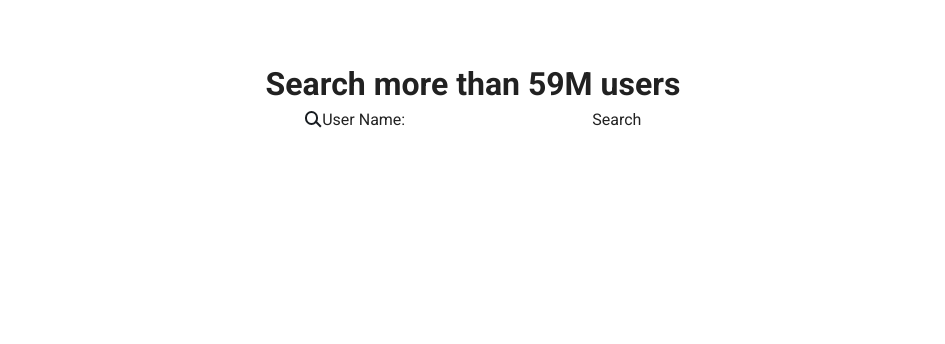
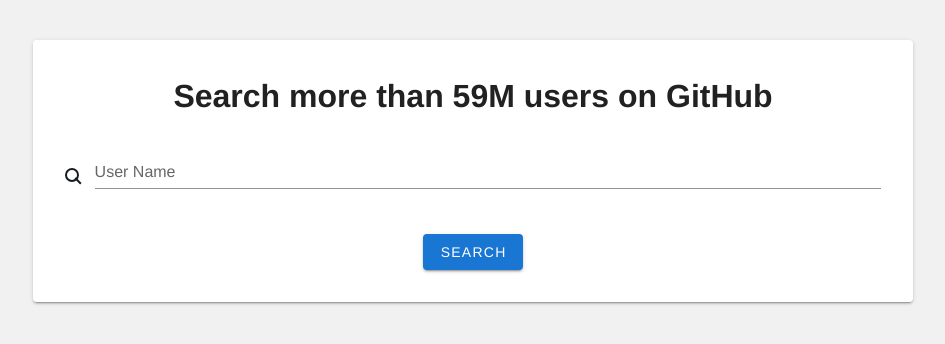
Before and after one commit to IamGrimUs/GitHub-user-search, a Vue app: page / in a window 1280 px wide. Shown: the top 344 px of the page, without its empty margins (167-1112 px from the left). Built offline with nearby package versions, Linux system fonts and the light colour scheme.

Commit message:
Chor: secondary API call for user details

```diff
--- a/public/index.html
+++ b/public/index.html
@@ -6,7 +6,11 @@
     <meta name="viewport" content="width=device-width,initial-scale=1.0" />
     <link rel="icon" href="<%= BASE_URL %>favicon.ico" />
     <link
-      href="https://fonts.googleapis.com/css?family=Roboto:100,300,400,500,700,900|Material+Icons"
+      href="https://fonts.googleapis.com/css?family=Roboto:100,300,400,500,700,900"
+      rel="stylesheet"
+    />
+    <link
+      href="https://cdn.jsdelivr.net/npm/@mdi/font@5.x/css/materialdesignicons.min.css"
       rel="stylesheet"
     />
     <title><%= htmlWebpackPlugin.options.title %></title>
--- a/src/App.vue
+++ b/src/App.vue
@@ -1,6 +1,6 @@
 <template>
   <div id="app">
-    <v-app id="inspire">
+    <v-app>
       <router-view :key="$route.fullPath" />
     </v-app>
   </div>
@@ -16,7 +16,24 @@
   -webkit-font-smoothing: antialiased;
   -moz-osx-font-smoothing: grayscale;
   text-align: center;
-  color: #2c3e50;
-  margin-top: 60px;
+  color: #171c21;
+  margin-top: 40px;
+  background-color: #f1f1f1;
+}
+body {
+  background-color: #f1f1f1;
+}
+.flex {
+  display: flex;
+  justify-content: space-between;
+}
+.text-center {
+  text-align: center;
+}
+.bold {
+  font-weight: 700;
+}
+a {
+  text-decoration: none;
 }
 </style>
--- a/src/services/UserServices.js
+++ b/src/services/UserServices.js
@@ -7,10 +7,12 @@
   },
 })
 
-export default {
-  getUsers(searchTerm, pageNumber) {
-    return apiClient.get(
-      `https://api.github.com/search/users?q=${searchTerm}&per_page=50&page=${pageNumber}`
-    )
-  },
+export function getUsers(searchTerm, pageNumber) {
+  return apiClient.get(
+    `https://api.github.com/search/users?q=${searchTerm}&per_page=10&page=${pageNumber}`
+  )
 }
+export function getUserDetails(userURL) {
+  return apiClient.get(userURL)
+}
+export default { getUsers, getUserDetails }
--- a/src/store/index.js
+++ b/src/store/index.js
@@ -1,7 +1,6 @@
 import Vue from 'vue'
 import Vuex from 'vuex'
 import UserServices from '@/services/UserServices.js'
-import router from '@/router/index'
 
 Vue.use(Vuex)
 
@@ -9,12 +8,14 @@
   state: {
     searchInput: '',
     totalUserCount: 0,
-    pageOneViewed: false,
     users: [],
   },
   getters: {
     getUsers: state => {
       return state.users
+    },
+    getSingleUser: state => {
+      return state.user
     },
     getTotalUserCount: state => {
       return state.totalUserCount
@@ -24,14 +25,14 @@
     SET_USERS(state, users) {
       state.users = users
     },
+    SET_USERDETAILS(state, index, details) {
+      state.users[index] = details
+    },
     SET_TOTALUSERCOUNT(state, totalUserCount) {
       state.totalUserCount = totalUserCount
     },
     SET_SEARCHINPUT(state, searchInput) {
       state.searchInput = searchInput
-    },
-    SET_PAGEONEVIEWED(state, payload) {
-      state.pageOneViewed = payload
     },
   },
   actions: {
@@ -40,12 +41,11 @@
         .then(response => {
           commit('SET_TOTALUSERCOUNT', response.data.total_count)
           commit('SET_USERS', response.data.items)
-          console.log('users from state: ', this.state.users)
-          if (pageNumber === 1 && !this.state.pageOneViewed) {
-            commit('SET_PAGEONEVIEWED', true)
-            router.push('dashboard')
-          }
         })
+        .then(() => {
+          console.log(this.state.users)
+        })
+
         .catch(error => {
           console.log('There was an error:', error.response)
         })
--- a/src/views/Dashboard.vue
+++ b/src/views/Dashboard.vue
@@ -1,19 +1,47 @@
 <template>
   <div>
+    <h1>Here's a list of users matching the serach term {{ searchInput }}.</h1>
+    <div class="user-grid mt-6">
       <template v-for="user in users">
-      <div :key="user.id">{{ user.login }}</div>
+        <v-card class="pa-4" @click="gotoGitHub(user.html_url)" :key="user.id">
+          <v-avatar :size="80">
+            <img :src="user.avatar_url" />
+          </v-avatar>
+          <p class="text-center user-name mt-4">{{ user.login }}</p>
+          <p class="text-center mt-4" v-if="user.bio">{{ user.bio }}</p>
+          <p v-else>No description provided.</p>
+          <div class="flex">
+            <div>
+              <p class="bold">Followers</p>
+              <p class="text-center mt-4" v-if="user.followers">
+                {{ user.followers }}
+              </p>
+              <p v-else>0</p>
+            </div>
+            <div>
+              <p class="bold">Following:</p>
+              <p class="text-center mt-4" v-if="user.following">
+                {{ user.following }}
+              </p>
+              <p v-else>0</p>
+            </div>
+          </div>
+        </v-card>
       </template>
-    <template>
-      <div class="text-xs-center">
+    </div>
+    <div class="mt-8">
       <v-pagination
         :length="Math.round(totalUserCount / 50) + 1"
         v-model="page"
-          total-visible="10"
+        total-visible="7"
         prev-icon="mdi-menu-left"
         next-icon="mdi-menu-right"
       ></v-pagination>
+      <p class="text-center mt-2">
+        Total number of users found:
+        <span class="bold">{{ totalUserCount }}</span>
+      </p>
     </div>
-    </template>
   </div>
 </template>
 
@@ -27,14 +55,49 @@
     }
   },
   computed: {
-    ...mapState(['users', 'totalUserCount']),
+    ...mapState(['users', 'totalUserCount', 'searchInput']),
   },
   watch: {
     page() {
       this.$store.dispatch('fetchUsers', this.page)
     },
   },
+  methods: {
+    gotoGitHub(url) {
+      window.open(url)
+    },
+  },
 }
 </script>
 
-<style lang="scss" scoped></style>
+<style lang="scss" scoped>
+.user-grid {
+  display: grid;
+  grid-template-columns: 1fr;
+  grid-gap: 24px;
+  margin: 0 auto;
+  width: 98%;
+}
+.user-name {
+  font-size: 1.25rem;
+  font-weight: 700;
+}
+.flex > div {
+  width: 48%;
+}
+@media screen and (min-width: 520px) {
+  .user-grid {
+    grid-template-columns: 1fr 1fr;
+  }
+}
+@media screen and (min-width: 740px) {
+  .user-grid {
+    grid-template-columns: 1fr 1fr 1fr;
+  }
+}
+@media screen and (min-width: 980px) {
+  .user-grid {
+    grid-template-columns: 1fr 1fr 1fr 1fr;
+  }
+}
+</style>
--- a/src/views/Search.vue
+++ b/src/views/Search.vue
@@ -1,43 +1,47 @@
 <template>
   <div>
-    <h1>{{ searchTitle }}</h1>
-    <form>
-      <label for="searchInput">
-        <div id="magnifying-glass"></div>
-        User Name:
-        <input type="text" id="searchInput" v-model="input" />
-      </label>
-      <button @click.prevent="updateSearchInput">Search</button>
-    </form>
+    <v-card class="container pa-8">
+      <h1 class="text-center">Search more than 59M users on GitHub</h1>
+      <v-form class="mt-6" @submit.prevent="searchUsers">
+        <div id="magnifying-glass" class="mr-4 float-left mt-6"></div>
+        <v-text-field
+          v-model="input"
+          id="searchInput"
+          label="User Name"
+          required
+        ></v-text-field>
+        <div class="mt-6">
+          <v-btn color="primary" type="submit">Search</v-btn>
+        </div>
+      </v-form>
+    </v-card>
   </div>
 </template>
 
 <script>
 export default {
-  name: 'search',
-  props: {
-    searchTitle: {
-      type: String,
-      default: 'Search more than 59M users',
-    },
-  },
   data() {
     return {
       input: '',
     }
   },
   methods: {
-    updateSearchInput() {
+    searchUsers() {
       this.$store.dispatch('updateSearchInput', this.input)
       this.$store.dispatch('fetchUsers', 1)
+      this.$router.push('allUsers')
     },
   },
 }
 </script>
 
 <style lang="scss" scoped>
-h1 {
-  text-align: center;
+.container {
+  max-width: 880px;
+  width: 98%;
+}
+.float-left {
+  float: left;
 }
 /* CSS magnifying glass from CSS Tricks article https://css-tricks.com/the-shapes-of-css/ */
 #magnifying-glass {
```
Also changed, not shown: src/components/User.vue (deleted, +0 -17 lines), src/router/index.js (+18 -13 lines). Lines whose indentation alone changed are shown as unchanged.
